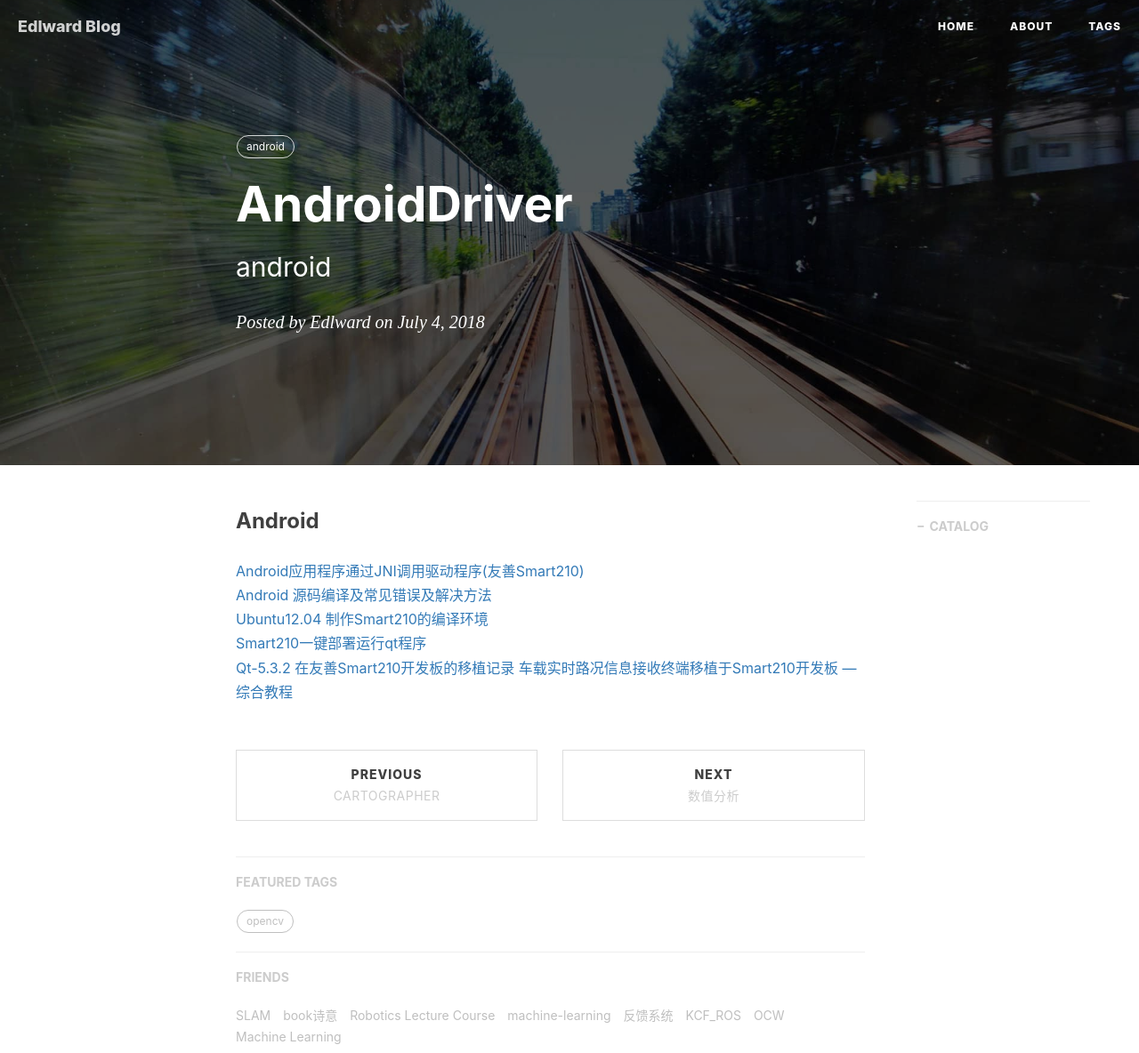
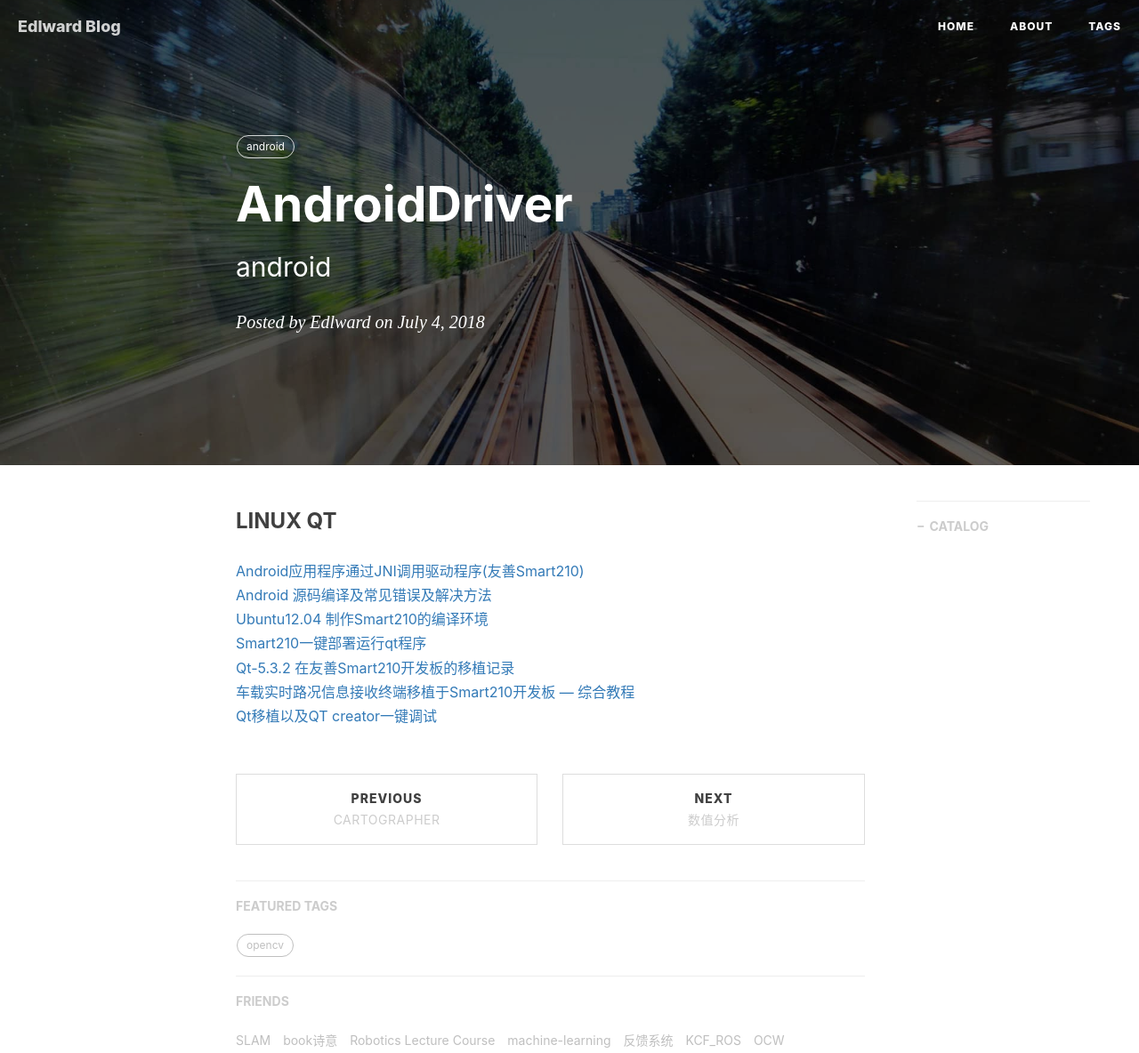
Before and after one commit to gary-robotics/dlward, a Jekyll site: the page built from _posts/2018-07-04-AndroidDriver-2018.markdown, in a window 1280 px wide, cut to the strip 0-1184 px from the top of the page. Shown: the whole strip at 89% size. Built offline with Jekyll 4.4.1, drawn with Linux system fonts in a browser that asks for light colours; nearby versions of some CDN libraries; comment, search, counter and statistics services are not loaded.

Commit message:
Update 2018-07-04-AndroidDriver-2018.markdown

```diff
--- a/_posts/2018-07-04-AndroidDriver-2018.markdown
+++ b/_posts/2018-07-04-AndroidDriver-2018.markdown
@@ -11,10 +11,11 @@ tags:
     - android
 ---
 
-### Android
+### LINUX QT
 [Android应用程序通过JNI调用驱动程序(友善Smart210)](https://blog.csdn.net/xie0812/article/details/19628109)
 [Android 源码编译及常见错误及解决方法](https://www.cnblogs.com/kyyblabla/p/3603931.html)
 [Ubuntu12.04 制作Smart210的编译环境](https://blog.csdn.net/kanchuan1905/article/details/51239702)
 [Smart210一键部署运行qt程序](https://blog.csdn.net/westlor/article/details/50481109)
 [Qt-5.3.2 在友善Smart210开发板的移植记录](https://blog.csdn.net/newthinker_wei/article/details/39560109)
 [车载实时路况信息接收终端移植于Smart210开发板 --- 综合教程](https://blog.csdn.net/geng823/article/details/31898369)
+[Qt移植以及QT creator一键调试](https://blog.csdn.net/kunkliu/article/details/78740933)
```
